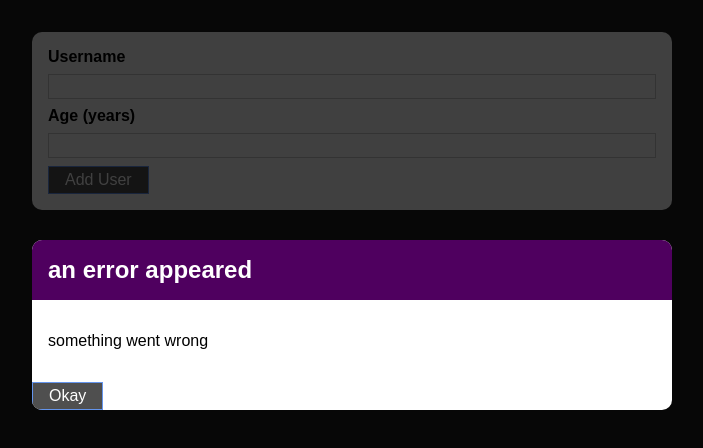
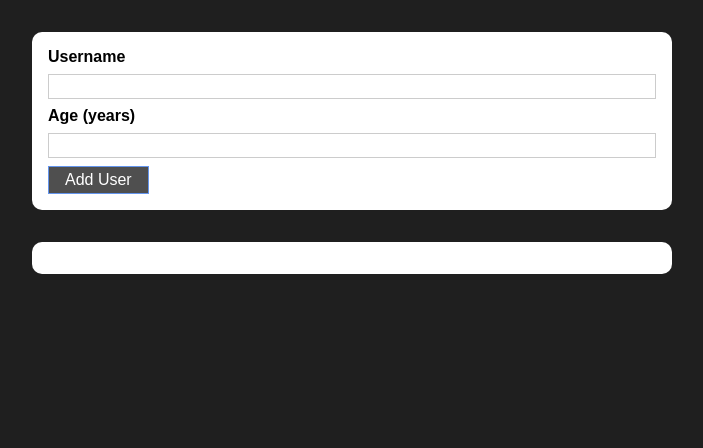
Before and after one commit to bgordon8/validation-prac, a React (Create React App) app: page / in a window 1280 px wide. Shown: the top 448 px of the page, without its empty margins (288-991 px from the left). Built offline with nearby package versions, Linux system fonts and the light colour scheme.

Commit message:
add error clear state

```diff
--- a/src/components/UI/ErrorsModal.js
+++ b/src/components/UI/ErrorsModal.js
@@ -6,7 +6,7 @@
 const ErrorsModal = (props) => {
   return (
     <div>
-      <div className={classes.backdrop}>
+      <div className={classes.backdrop} onClick={props.onConfirm}>
         <Card className={classes.modal}>
           <header className={classes.header}>
             <h2>{props.title}</h2>
@@ -15,7 +15,7 @@
             <p>{props.message}</p>
           </div>
           <footer className={classes.actions}>
-            <Button>Okay</Button>
+            <Button onClick={props.onConfirm}>Okay</Button>
           </footer>
         </Card>
       </div>
--- a/src/components/Users/AddUser.js
+++ b/src/components/Users/AddUser.js
@@ -7,14 +7,23 @@
 const AddUser = (props) => {
   const [enteredUser, setEnteredUser] = useState("");
   const [enteredAge, setEnteredAge] = useState("");
+  const [error, setError] = useState("");
 
   const addUserHandler = (e) => {
     e.preventDefault();
 
     if (enteredUser.trim().length === 0 || enteredAge.trim().length === 0) {
+      setError({
+        title: "ivaild name",
+        message: "please enter a valid name",
+      });
       return;
     }
     if (+enteredAge < 1) {
+      setError({
+        title: "ivaild age",
+        message: "please enter a valid age",
+      });
       return;
     }
     props.onAddUser(enteredUser, enteredAge);
@@ -29,9 +38,18 @@
     setEnteredAge(e.target.value);
   };
 
+  const errorHandler = () => {
+    setError(null);
+  };
   return (
-    <>
-      <ErrorsModal title="an error appeared" message="something went wrong" />
+    <div>
+      {error && (
+        <ErrorsModal
+          title={error.title}
+          message={error.message}
+          onConfirm={errorHandler}
+        />
+      )}
       <Card className={classes.input}>
         <form onSubmit={addUserHandler}>
           <label htmlFor="username">Username</label>
@@ -51,7 +69,7 @@
           <Button type="submit">Add User</Button>
         </form>
       </Card>
-    </>
+    </div>
   );
 };
 
```
